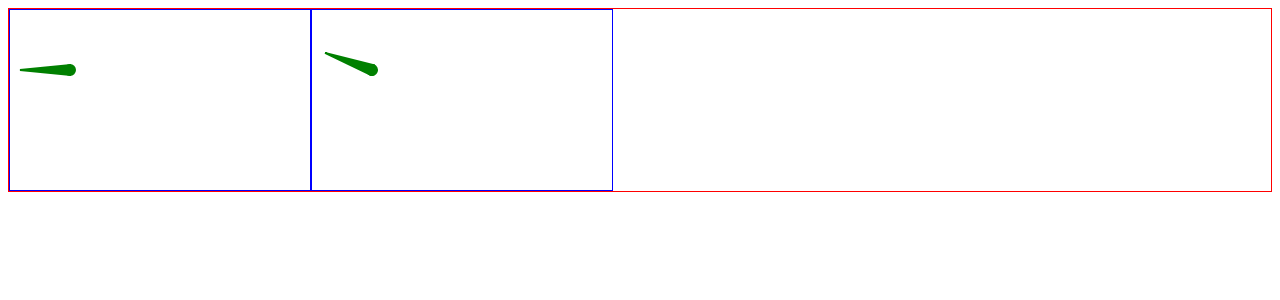
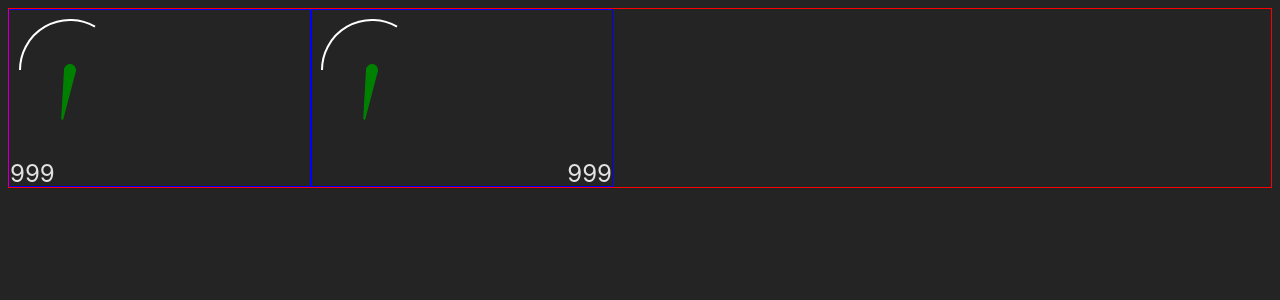
Before and after one commit to NicMortelliti/svg_practice, a React (Vite) app: page / in a window 1280 px wide. Shown: the top 300 px of the page. Built offline with nearby package versions, Linux system fonts and the light colour scheme.

Commit message:
add readout alignment prop

```diff
--- a/src/App.jsx
+++ b/src/App.jsx
@@ -6,7 +6,7 @@ import Itt from "./itt/Itt";
 
 function App() {
   const [eicasValues, setEicasValues] = useState({
-    itt: { left: 0, right: 20 },
+    itt: { left: 999, right: 999 },
   });
 
   return (
--- a/src/itt/Itt.jsx
+++ b/src/itt/Itt.jsx
@@ -7,7 +7,7 @@ const Itt = ({ left, right }) => {
   return (
     <DualLgDialCont>
       <IttFeature value={left} />
-      <IttFeature value={right} />
+      <IttFeature value={right} right />
     </DualLgDialCont>
   );
 };
--- a/src/itt/IttFeature.jsx
+++ b/src/itt/IttFeature.jsx
@@ -4,9 +4,9 @@ import { SingleLgDialCont } from "../styles/Containers.styled";
 import Dial from "./dial/Dial";
 import Rdo from "./rdo/rdo";
 
-const IttFeature = ({ value }) => {
+const IttFeature = ({ value, right = false }) => {
   return (
-    <SingleLgDialCont>
+    <SingleLgDialCont right={right}>
       <Dial value={value} />
       <Rdo value={value} />
     </SingleLgDialCont>
--- a/src/itt/rdo/rdo.jsx
+++ b/src/itt/rdo/rdo.jsx
@@ -1,7 +1,9 @@
 import React from "react";
 
+import { LargeRdo } from "../../styles/Readouts.styled";
+
 const Rdo = ({ value }) => {
-  return <div>{value}</div>;
+  return <LargeRdo>{value}</LargeRdo>;
 };
 
 export default Rdo;
--- a/src/styles/Containers.styled.js
+++ b/src/styles/Containers.styled.js
@@ -11,4 +11,6 @@ export const DualLgDialCont = styled(Template)`
 export const SingleLgDialCont = styled(Template)`
   border: 1px solid blue;
   flex-direction: column;
+  justify-content: end;
+  align-items: ${({ right }) => (right ? "end" : "start")};
 `;
--- a/src/styles/Global.js
+++ b/src/styles/Global.js
@@ -3,12 +3,12 @@ import { createGlobalStyle } from "styled-components";
 const GlobalStyles = createGlobalStyle`
 * {
   font-family: Inter, system-ui, Avenir, Helvetica, Arial, sans-serif;
-  line-height: 1.5;
+  line-height: 1;
   font-weight: 400;
 
   color-scheme: light dark;
   color: rgba(255, 255, 255, 0.87);
-  /* background-color: #242424; */
+  background-color: #242424;
 }
 `;
 
--- /dev/null
+++ b/src/styles/Readouts.styled.js
@@ -0,0 +1,6 @@
+import styled from "styled-components";
+
+export const LargeRdo = styled.p`
+  font-size: x-large;
+  margin: 0;
+`;
```
